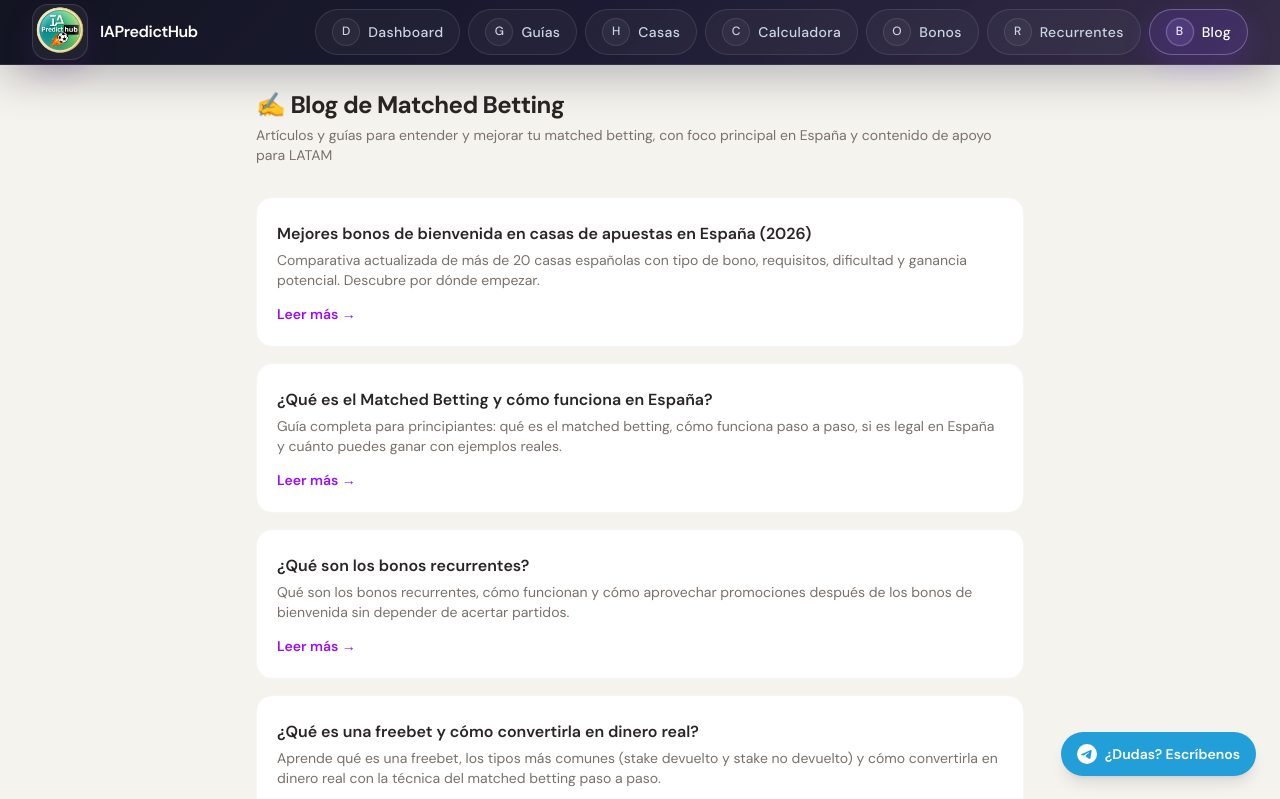
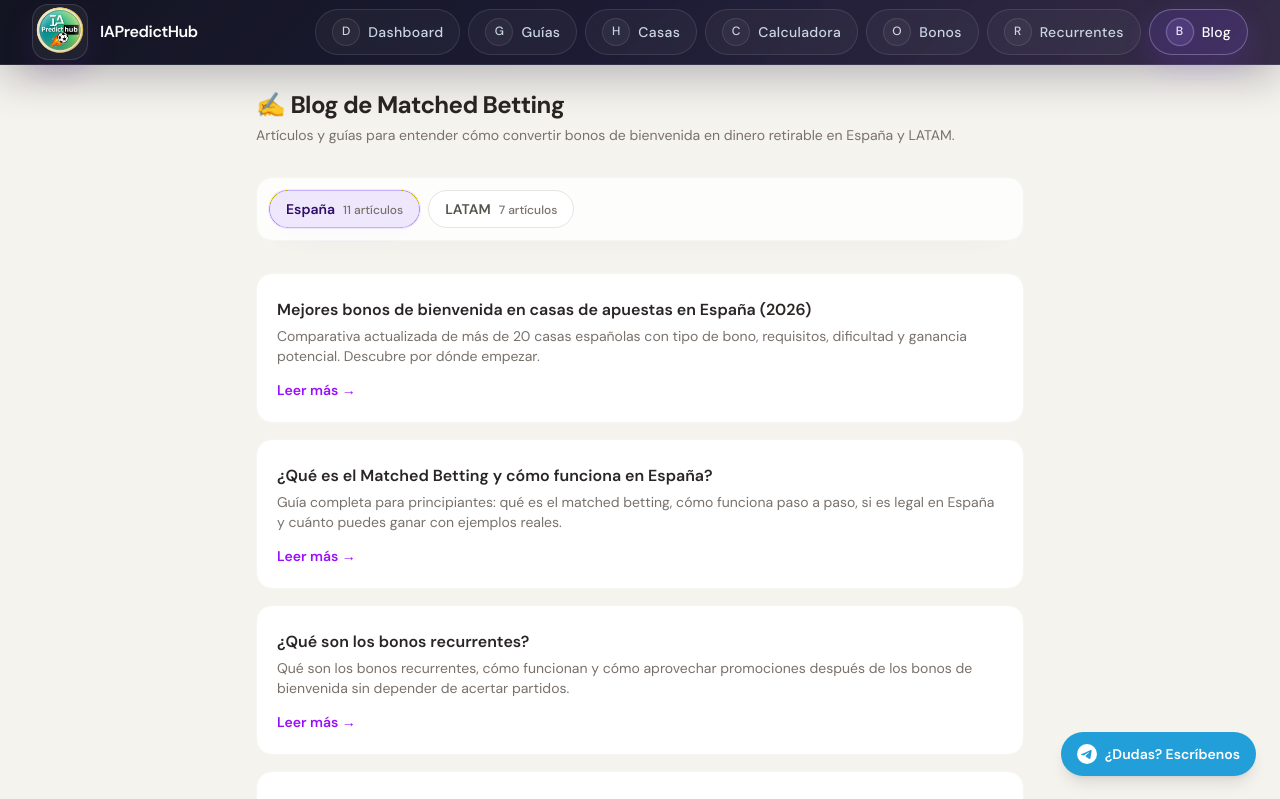
Before and after one commit to eloylt13/matched-betting-app, a Next.js app: page /blog in a window 1280 px wide. Shown: the top 799 px of the page. Built offline with nearby package versions, Linux system fonts and the light colour scheme; no server answers; a web font is replaced by a local one.

Commit message:
Actualiza enlace afiliado de Sportium México

```diff
--- a/app/blog/page.tsx
+++ b/app/blog/page.tsx
@@ -7,12 +7,25 @@ export const metadata: Metadata = {
     'Aprende matched betting con guías sobre bonos de bienvenida, freebets, beneficios recurrentes, casas de apuestas, reembolsos, bonos sin rollover y calculadora de cobertura.',
 }
 
+type SeccionBlog = 'espana' | 'latam'
+
+const seccionesBlog: Array<{ key: SeccionBlog; label: string; href: string }> = [
+  { key: 'espana', label: 'España', href: '/blog?seccion=espana' },
+  { key: 'latam', label: 'LATAM', href: '/blog?seccion=latam' },
+]
+
+function getSeccionActiva(seccion?: string | string[]): SeccionBlog {
+  const value = Array.isArray(seccion) ? seccion[0] : seccion
+  return value === 'latam' ? 'latam' : 'espana'
+}
+
 // Lista de artículos — añadir aquí cuando se publiquen
 const articulos: Array<{
   slug: string
   titulo: string
   fecha: string
   descripcion: string
+  secciones: SeccionBlog[]
   categoria?: string
   image?: string
   destacado?: boolean
@@ -23,6 +36,7 @@ const articulos: Array<{
     fecha: '29 de marzo de 2026',
     descripcion:
       'Comparativa actualizada de más de 20 casas españolas con tipo de bono, requisitos, dificultad y ganancia potencial. Descubre por dónde empezar.',
+    secciones: ['espana'],
   },
   {
     slug: 'que-es-matched-betting-espana',
@@ -30,6 +44,7 @@ const articulos: Array<{
     fecha: '29 de marzo de 2026',
     descripcion:
       'Guía completa para principiantes: qué es el matched betting, cómo funciona paso a paso, si es legal en España y cuánto puedes ganar con ejemplos reales.',
+    secciones: ['espana'],
   },
   {
     slug: 'que-son-los-bonos-recurrentes',
@@ -37,6 +52,7 @@ const articulos: Array<{
     fecha: '12 de junio de 2026',
     descripcion:
       'Qué son los bonos recurrentes, cómo funcionan y cómo aprovechar promociones después de los bonos de bienvenida sin depender de acertar partidos.',
+    secciones: ['espana', 'latam'],
   },
   {
     slug: 'que-es-una-freebet',
@@ -44,6 +60,7 @@ const articulos: Array<{
     fecha: '15 de abril de 2026',
     descripcion:
       'Aprende qué es una freebet, los tipos más comunes (stake devuelto y stake no devuelto) y cómo convertirla en dinero real con la técnica del matched betting paso a paso.',
+    secciones: ['espana', 'latam'],
   },
   {
     slug: 'mejores-bonos-apuesta-y-recibe-espana',
@@ -51,6 +68,7 @@ const articulos: Array<{
     fecha: '15 de abril de 2026',
     descripcion:
       'Comparativa de los mejores bonos apuesta y recibe (bet and get) en casas españolas. Freebets garantizadas, análisis por casa, qué revisar antes de activarlos y errores a evitar.',
+    secciones: ['espana'],
   },
   {
     slug: 'bonos-sin-rollover-espana',
@@ -58,6 +76,7 @@ const articulos: Array<{
     fecha: '15 de abril de 2026',
     descripcion:
       'Guía completa sobre bonos sin rollover en casas de apuestas españolas. Qué significa sin rollover, diferencias con otros tipos de bono, qué casas los ofrecen y qué revisar antes de activarlos.',
+    secciones: ['espana'],
   },
   {
     slug: 'casas-apuestas-reembolso-espana',
@@ -65,6 +84,7 @@ const articulos: Array<{
     fecha: '15 de abril de 2026',
     descripcion:
       'Comparativa actualizada de las mejores casas de apuestas con bono de reembolso en España. Cómo funcionan los reembolsos, cuándo convienen más que una freebet y qué mirar antes de activarlas.',
+    secciones: ['espana'],
   },
   {
     slug: 'es-legal-matched-betting-espana',
@@ -72,6 +92,7 @@ const articulos: Array<{
     fecha: '15 de abril de 2026',
     descripcion:
       'Analizamos si el matched betting es legal en España: qué dice la regulación vigente, qué papel juegan las casas reguladas y Betfair Exchange, y cuáles son los riesgos reales.',
+    secciones: ['espana'],
   },
   {
     slug: 'mejores-bonos-bienvenida-latam',
@@ -79,6 +100,7 @@ const articulos: Array<{
     fecha: '8 de abril de 2026',
     descripcion:
       'Comparativa de casas disponibles en México, Colombia, Chile, Perú, Ecuador y más países con tipo de bono, requisitos y ganancia potencial en USD.',
+    secciones: ['latam'],
   },
   {
     slug: 'que-es-matched-betting-latam',
@@ -86,6 +108,7 @@ const articulos: Array<{
     fecha: '8 de abril de 2026',
     descripcion:
       'Guía completa para principiantes en América Latina: qué es el matched betting, cómo funciona, en qué países es viable y cuánto puedes ganar con los bonos de bienvenida disponibles.',
+    secciones: ['latam'],
   },
   {
     slug: 'mundial-2026',
@@ -93,6 +116,7 @@ const articulos: Array<{
     fecha: '27 de abril de 2026',
     descripcion:
       'Guía actualizada del Mundial 2026: formato, los 12 grupos completos, debutantes, favoritos según las cuotas y qué vigilar antes del 11 de junio.',
+    secciones: ['espana', 'latam'],
     destacado: true,
   },
   {
@@ -101,6 +125,7 @@ const articulos: Array<{
     fecha: '1 de mayo de 2026',
     descripcion:
       'Mi predicción personal para el campeón del Mundial 2026 y los motivos por los que Portugal puede levantar el título.',
+    secciones: ['espana', 'latam'],
     categoria: 'Mundial 2026',
     image: '/blog/prediccion-campeon-mundial-2026/portugal-mundial-2026.jpg',
     destacado: true,
@@ -111,13 +136,28 @@ const articulos: Array<{
     fecha: '1 de mayo de 2026',
     descripcion:
       'Análisis editorial sobre por qué Vitinha puede ser el Mejor Jugador del Mundial 2026 si Portugal gana el torneo.',
+    secciones: ['espana', 'latam'],
     categoria: 'Mundial 2026',
     image: '/blog/prediccion-mejor-jugador-mundial-2026/vitinha-mundial-2026.webp',
     destacado: true,
   },
 ]
 
-export default function BlogPage() {
+export default function BlogPage({
+  searchParams,
+}: {
+  searchParams?: { seccion?: string | string[] }
+}) {
+  const seccionActiva = getSeccionActiva(searchParams?.seccion)
+  const articulosFiltrados = articulos.filter((art) => art.secciones.includes(seccionActiva))
+  const contadorPorSeccion = seccionesBlog.reduce<Record<SeccionBlog, number>>(
+    (acc, seccion) => ({
+      ...acc,
+      [seccion.key]: articulos.filter((art) => art.secciones.includes(seccion.key)).length,
+    }),
+    { espana: 0, latam: 0 }
+  )
+
   return (
     <div className="flex flex-col gap-8 max-w-3xl mx-auto">
       <header>
@@ -125,11 +165,37 @@ export default function BlogPage() {
           ✍️ Blog de Matched Betting
         </h1>
         <p className="text-sm text-stone-500 mt-1">
-          Artículos y guías para entender y mejorar tu matched betting, con foco principal en España y contenido de apoyo para LATAM
+          Artículos y guías para entender cómo convertir bonos de bienvenida en dinero retirable en España y LATAM.
         </p>
       </header>
 
-      {articulos.length === 0 ? (
+      <div className="rounded-2xl border border-stone-100 bg-white/80 p-3 shadow-[0_12px_32px_-28px_rgba(15,23,42,0.16)]">
+        <div className="flex flex-wrap gap-2">
+          {seccionesBlog.map((seccion) => {
+            const isActive = seccionActiva === seccion.key
+            const count = contadorPorSeccion[seccion.key]
+
+            return (
+              <Link
+                key={seccion.key}
+                href={seccion.href}
+                className={`rounded-full border px-4 py-2 text-sm font-semibold transition-all duration-200 ${
+                  isActive
+                    ? 'border-violet-400/55 bg-violet-500/12 text-violet-950 shadow-[0_0_0_1px_rgba(139,92,246,0.12),0_10px_24px_-18px_rgba(139,92,246,0.3)]'
+                    : 'border-stone-200 bg-white text-stone-600 hover:border-violet-300/40 hover:text-stone-900'
+                }`}
+              >
+                <span>{seccion.label}</span>
+                <span className="ml-2 text-xs font-medium text-stone-500">
+                  {count} artículo{count !== 1 ? 's' : ''}
+                </span>
+              </Link>
+            )
+          })}
+        </div>
+      </div>
+
+      {articulosFiltrados.length === 0 ? (
         <div className="bg-white rounded-2xl border border-stone-100 p-10 text-center">
           <span className="text-4xl">📝</span>
           <p className="mt-4 text-stone-700 font-semibold">Próximamente más artículos</p>
@@ -145,7 +211,7 @@ export default function BlogPage() {
         </div>
       ) : (
         <ul className="flex flex-col gap-4">
-          {articulos.map((art) => (
+          {articulosFiltrados.map((art) => (
             <li
               key={art.slug}
               className="bg-white rounded-2xl border border-stone-100 hover:border-purple-200 hover:shadow-lg transition-all p-5"
```
